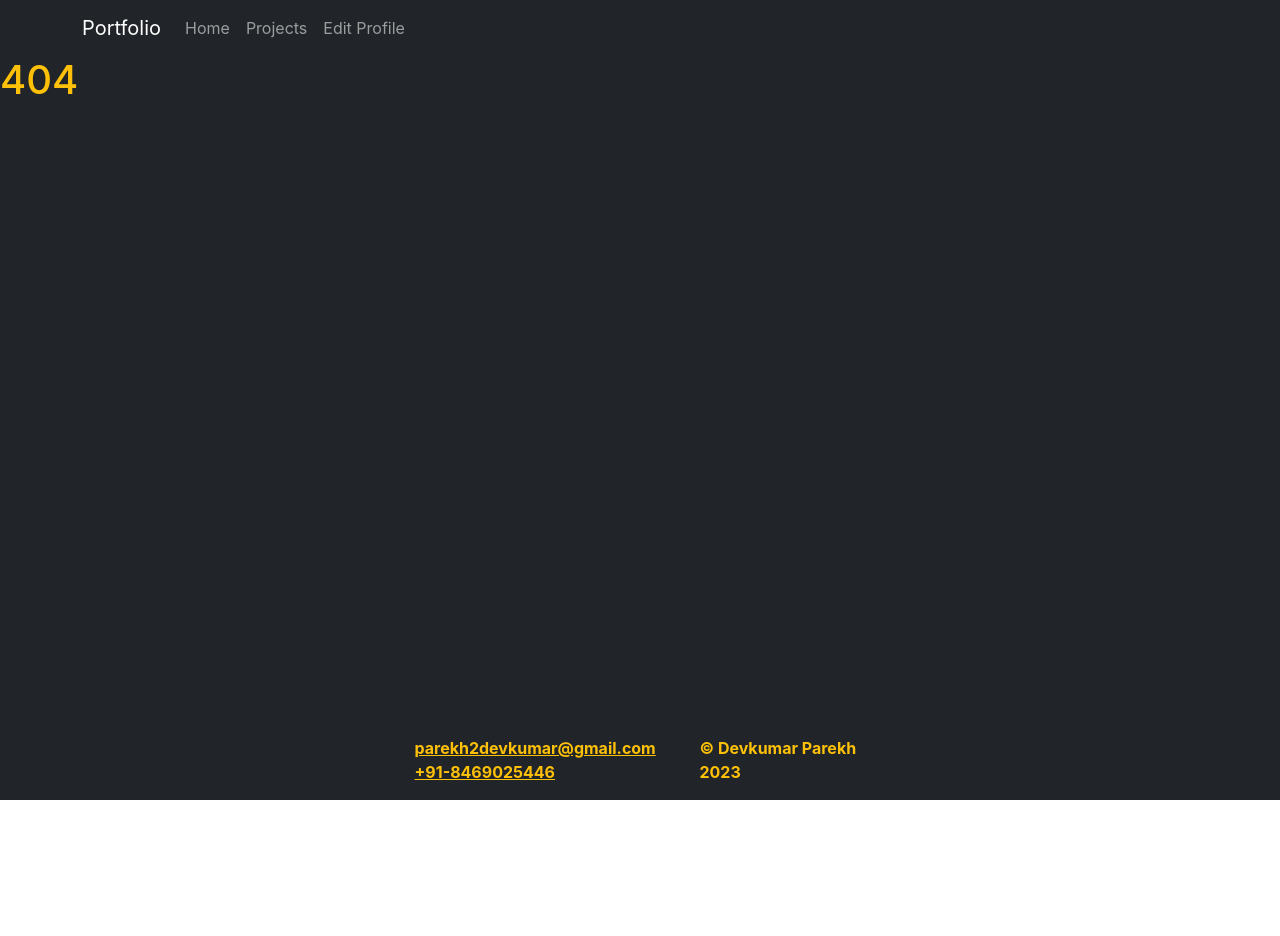
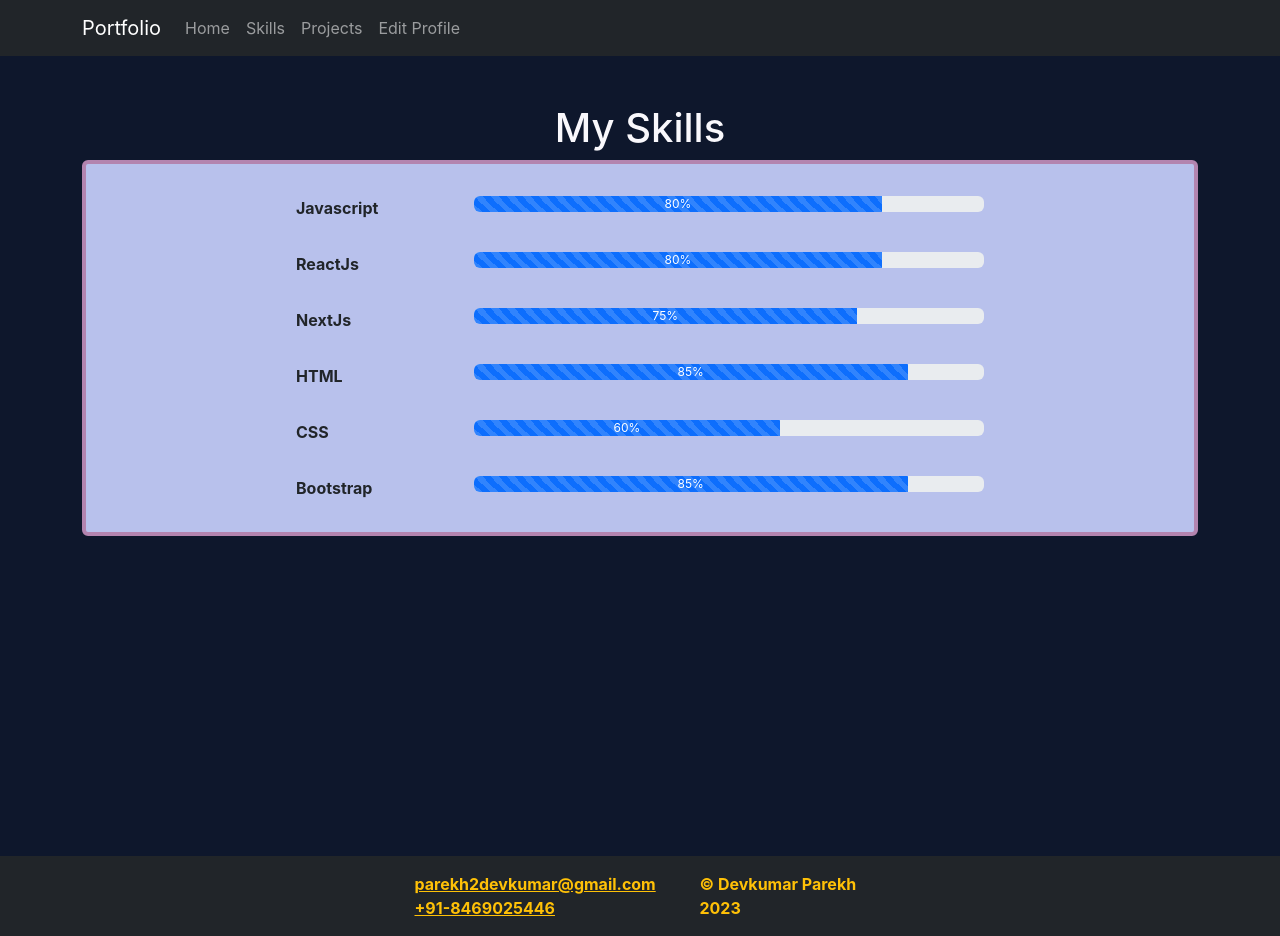
Before and after one commit to Devkumar-parekh/DevkumarPortfolio, a React (Create React App) app: page /skills in a window 1280 px wide. Before the commit this address had no page. Before the commit the page ends 800 px from the top, so only its background shows below. Built offline with nearby package versions, Linux system fonts and the light colour scheme.

Commit message:
skillset added

```diff
--- a/package.json
+++ b/package.json
@@ -10,6 +10,7 @@
     "axios": "^1.6.2",
     "bootstrap": "^5.3.2",
     "react": "^18.2.0",
+    "react-bootstrap": "^2.9.2",
     "react-dom": "^18.2.0",
     "react-redux": "^8.1.3",
     "react-scripts": "5.0.1",
--- a/src/index.css
+++ b/src/index.css
@@ -278,3 +278,31 @@ code {
     border-radius: 50%;
   }
 }
+#wave {
+  position: relative;
+  height: 70px;
+  width: 600px;
+  background: #e0efe3;
+}
+#wave:before {
+  content: "";
+  display: block;
+  position: absolute;
+  border-radius: 100% 50%;
+  width: 340px;
+  height: 80px;
+  background-color: white;
+  right: -5px;
+  top: 40px;
+}
+#wave:after {
+  content: "";
+  display: block;
+  position: absolute;
+  border-radius: 100% 50%;
+  width: 300px;
+  height: 70px;
+  background-color: #e0efe3;
+  left: 0;
+  top: 27px;
+}
--- a/src/index.js
+++ b/src/index.js
@@ -17,6 +17,7 @@ import Gallery from "./pages/projects/Gallery";
 import QuizComp from "./pages/projects/Quiz";
 import "./index.css";
 import QRGenerator from "./pages/projects/QRGenerator";
+import SkillSet from "./pages/SkillSet";
 export default function App() {
   return (
     <BrowserRouter>
@@ -26,6 +27,8 @@ export default function App() {
           <Route path="blogs" element={<Blogs />} />
           <Route path="contact" element={<Contact />} />
           <Route path="editProfile" element={<EditProfile />} />
+          <Route path="skills" element={<SkillSet />} />
+          {/* SkillSet */}
           <Route path="projects" element={<Projects />} />
           <Route path="projectlist">
             <Route path="chess" element={<Chessboard />} />
--- a/src/pages/Layout.js
+++ b/src/pages/Layout.js
@@ -7,7 +7,10 @@ const Layout = () => {
   return (
     <>
       <Provider store={store}>
-        <div className="d-flex flex-column bg-dark" style={{minHeight:'100vh'}}>
+        <div
+          className="d-flex flex-column bg-dark"
+          style={{ minHeight: "100vh" }}
+        >
           <nav className="navbar navbar navbar-dark bg-dark navbar-expand-lg ">
             <div className="container">
               <a className="navbar-brand" href="#">
@@ -46,6 +49,12 @@ const Layout = () => {
                     </Link>
                   </li> */}
                   <li className="nav-item">
+                    <Link className="nav-link" to="/skills">
+                      Skills
+                    </Link>
+                  </li>
+                  {/*  */}
+                  <li className="nav-item">
                     <Link className="nav-link" to="/projects">
                       Projects
                     </Link>
@@ -55,7 +64,6 @@ const Layout = () => {
                       Edit Profile
                     </Link>
                   </li>
-
                   {/*  */}
                 </ul>
               </div>
@@ -68,11 +76,19 @@ const Layout = () => {
             <div className="container">
               <div className="row justify-content-center my-3">
                 <div className="col-md-3">
-                  <a href="mailto:parekh2devkumar@gmail.com" className="link-warning" target="_blank">
+                  <a
+                    href="mailto:parekh2devkumar@gmail.com"
+                    className="link-warning"
+                    target="_blank"
+                  >
                     parekh2devkumar@gmail.com
                   </a>{" "}
                   <br />
-                  <a href="tel:+918469025446" className="link-warning" target="_blank">
+                  <a
+                    href="tel:+918469025446"
+                    className="link-warning"
+                    target="_blank"
+                  >
                     +91-8469025446
                   </a>
                 </div>
--- a/src/pages/NoPage.js
+++ b/src/pages/NoPage.js
@@ -1,5 +1,18 @@
 const NoPage = () => {
-  return <h1>404</h1>;
+  return (
+    <div
+      style={{
+        minHeight: "100vh",
+        background: "url('/images/bg/under-maintenance.png')",
+        backgroundSize: "contain",
+        backgroundRepeat: "no-repeat",
+        backgroundPosition: "center",
+      }}
+      className="container text-center"
+    >
+      <h1>This page is under construction. Please visit us later!!!</h1>
+    </div>
+  );
 };
 
 export default NoPage;
--- /dev/null
+++ b/src/pages/SkillSet.js
@@ -0,0 +1,68 @@
+import { ProgressBar } from "react-bootstrap";
+import { Link } from "react-router-dom";
+
+const projectList = [
+  {
+    label: "Javascript",
+    progress: 80,
+  },
+
+  {
+    label: "ReactJs",
+    progress: 80,
+  },
+  {
+    label: "NextJs",
+    progress: 75,
+  },
+  {
+    label: "HTML",
+    progress: 85,
+  },
+  {
+    label: "CSS",
+    progress: 60,
+  },
+  {
+    label: "Bootstrap",
+    progress: 85,
+  },
+];
+const SkillSet = () => {
+  return (
+    <div
+      style={{ background: "#0e172c", color: "#f9f8fc", minHeight: "100vh" }}
+    >
+      <div className="container py-5 " id="">
+        <h1 className="text-center">My Skills</h1>
+        <div
+          className="card"
+          style={{ background: "#b8c1ec", border: "4px solid #b384af" }}
+        >
+          <div className="card-body">
+            {projectList?.map((item, index) => {
+              return (
+                <div className="row p-3 justify-content-center " key={index}>
+                  <div className="col-md-2 fw-bold">{item.label}</div>
+                  <div className="col-md-6">
+                    <ProgressBar
+                      striped
+                      // variant="danger"
+                      now={item.progress}
+                      label={`${item.progress}%`}
+                    />
+                  </div>
+                </div>
+              );
+            })}
+          </div>
+
+          {/* generate-qr */}
+          {/* check-weather */}
+        </div>
+      </div>
+    </div>
+  );
+};
+
+export default SkillSet;
```
Also changed, not shown: public/images/bg/under-maintenance.png (added), 1 other file (tests, documents, lock files or other folders).
